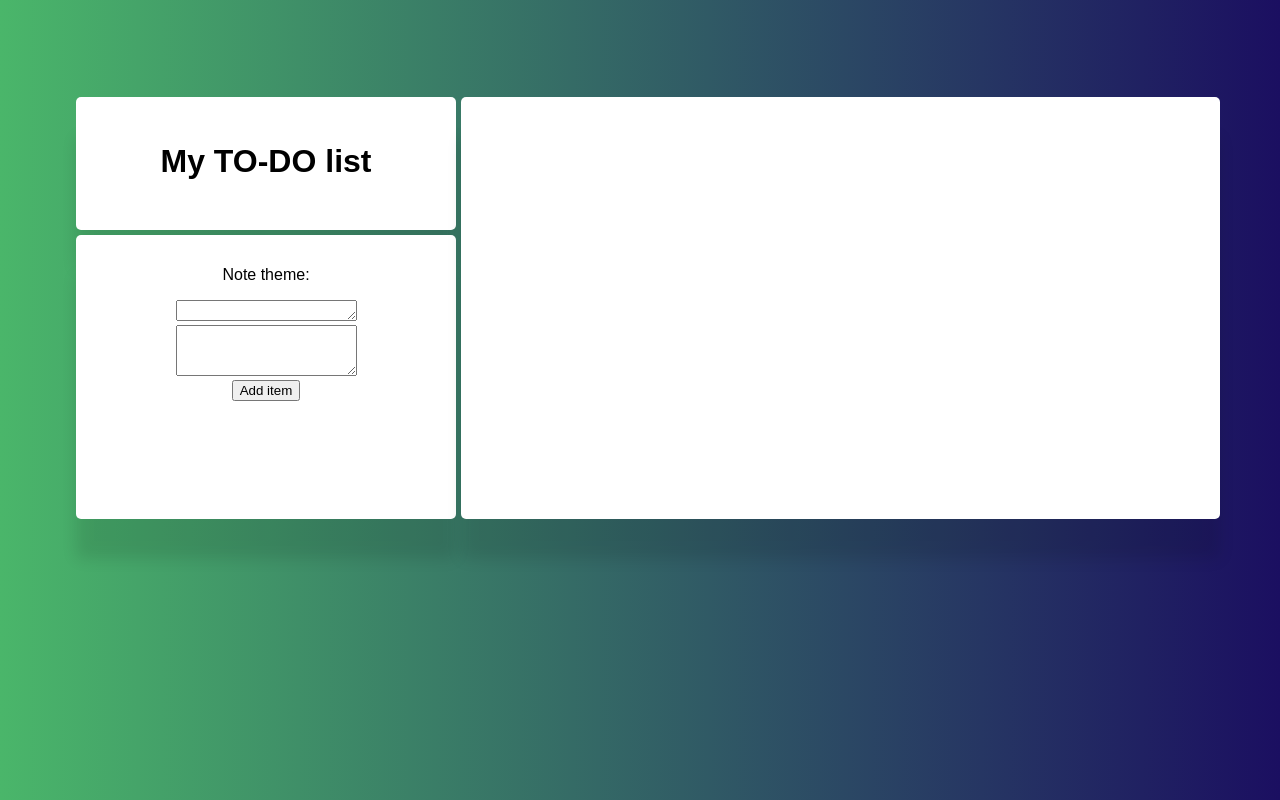
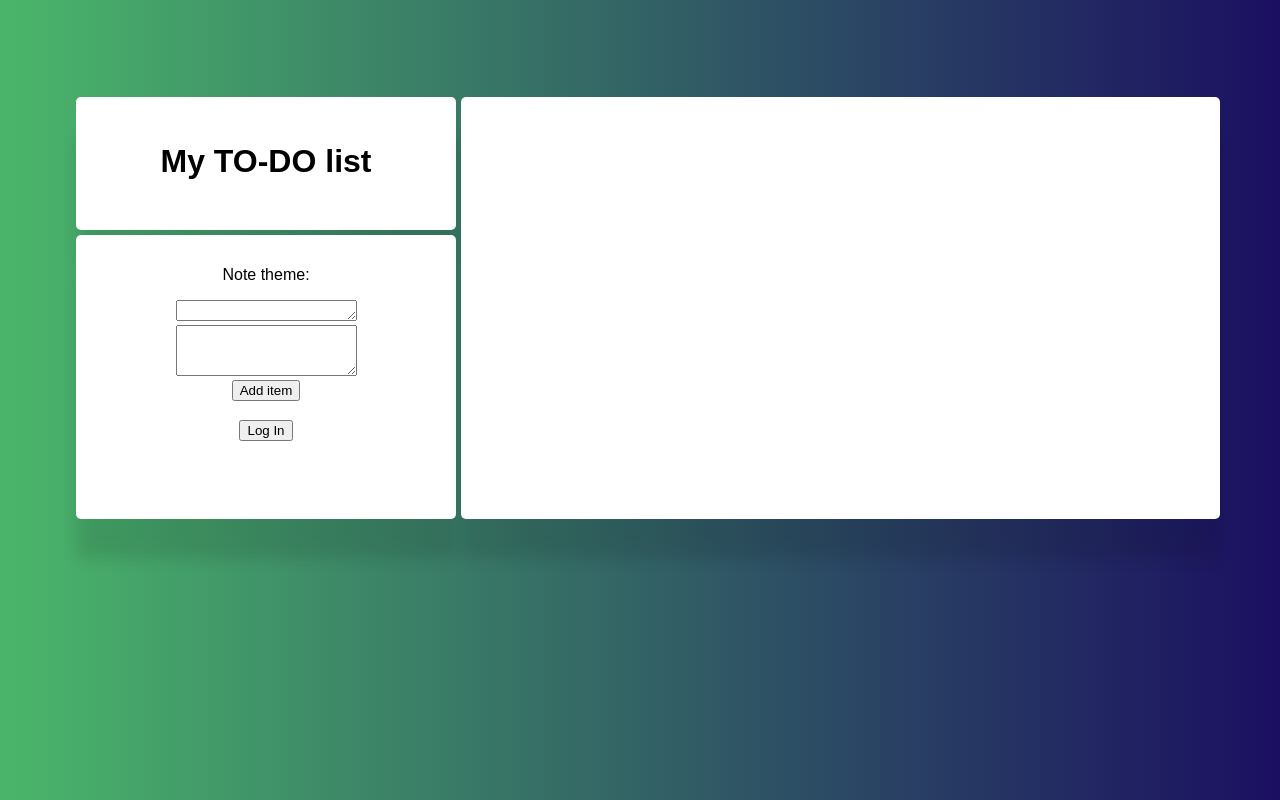
Before and after one commit to Smileygit/todoProject, a website: page public/index.html in a window 1280 px wide. Drawn offline with Linux system fonts and the light colour scheme; no server answers.

Commit message:
Update index.html

```diff
--- a/public/index.html
+++ b/public/index.html
@@ -25,6 +25,7 @@
     <textarea id="inpBlogtext" cols="20" rows="3"></textarea><br>
     <button id="btnCreate">Add item</button><br>
     <h3 id="txtResult"></h3>
+    <button id="logInBtn">Log In</button>
 
     </div>
     <div class="listBox">
```
